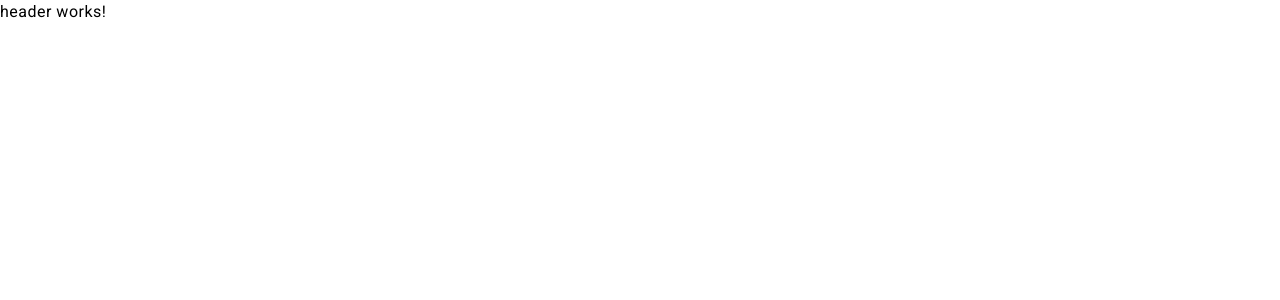
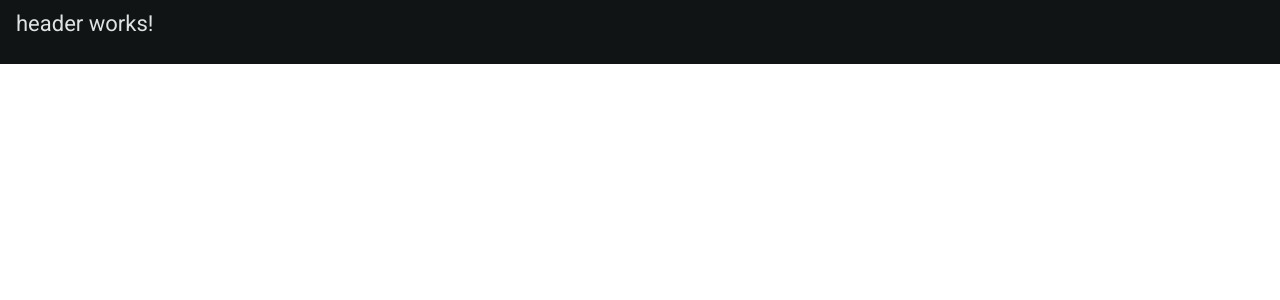
Before and after one commit to NivaldoFerrari/produc-store, an Angular app: page / in a window 1280 px wide. Shown: the top 300 px of the page. Built offline with nearby package versions, Linux system fonts and the light colour scheme.

Commit message:
fix: content path

```diff
--- a/src/app/shared/components/header/header.component.html
+++ b/src/app/shared/components/header/header.component.html
@@ -1 +1,3 @@
-<p>header works!</p>
+<mat-toolbar>
+  <p>header works!</p>
+</mat-toolbar>
--- a/src/app/shared/components/header/header.component.ts
+++ b/src/app/shared/components/header/header.component.ts
@@ -1,9 +1,10 @@
 import { Component } from '@angular/core';
+import { MatToolbarModule} from '@angular/material/toolbar';
 
 @Component({
   selector: 'app-header',
   standalone: true,
-  imports: [],
+  imports: [MatToolbarModule],
   templateUrl: './header.component.html',
   styleUrl: './header.component.scss'
 })
```
